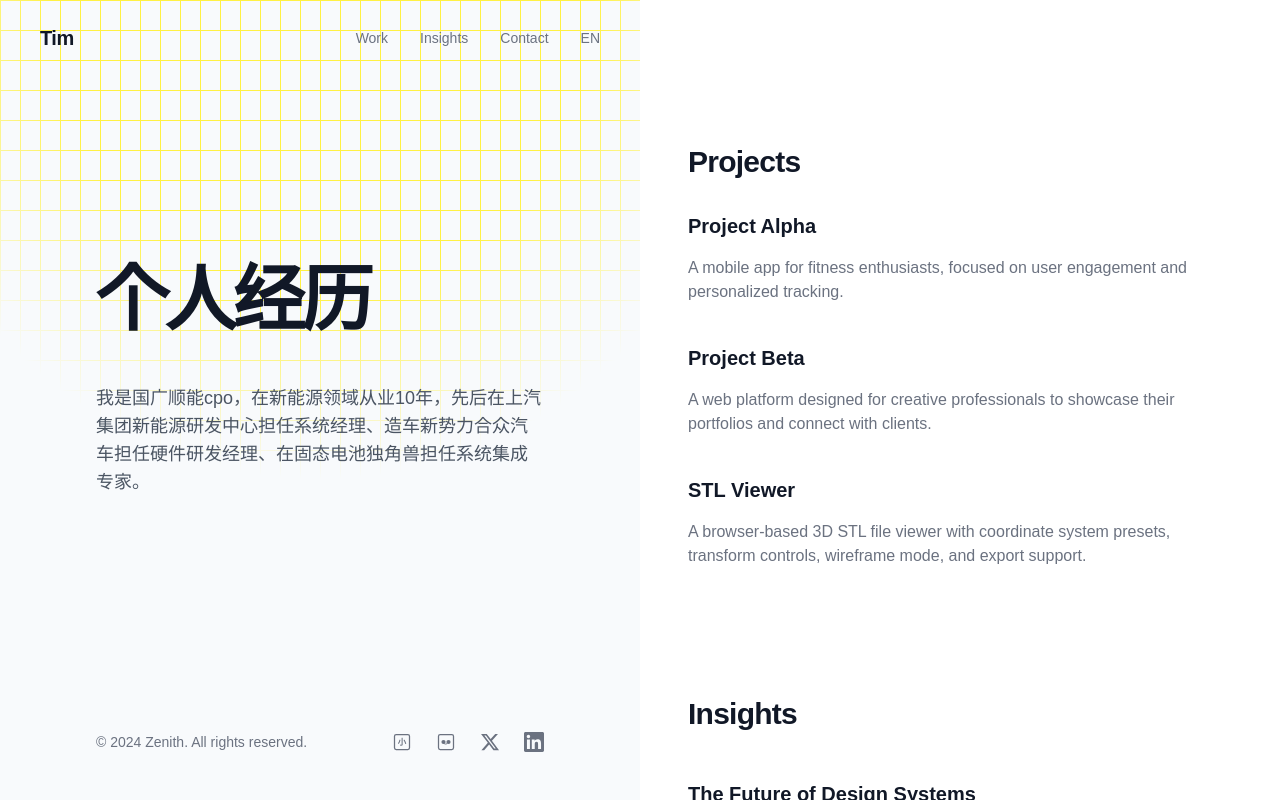
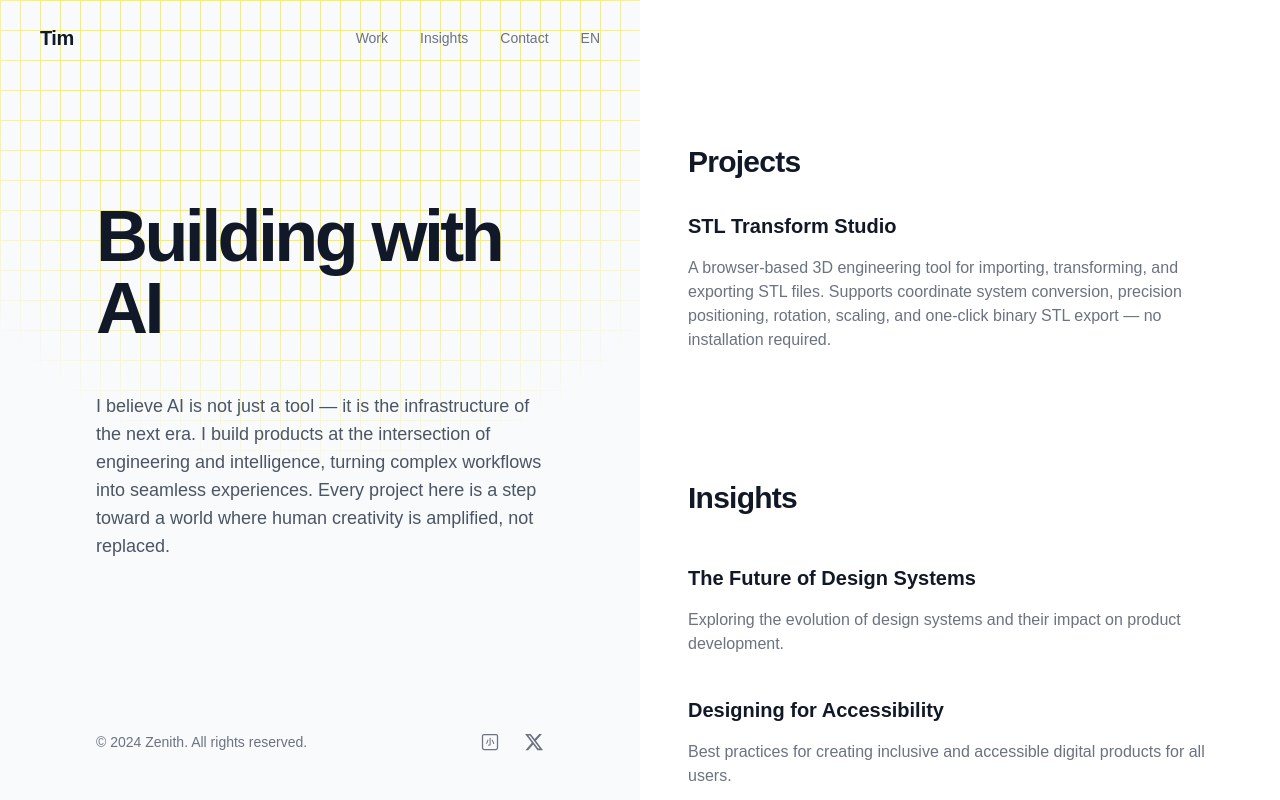
Before and after one commit to hongyan199048/wooho.github.io, a plain HTML site: page index.html in a window 1280 px wide. Drawn offline with nearby package versions, Linux system fonts and the light colour scheme.

Commit message:
Update homepage: AI vision, STL Transform Studio project, social links

```diff
--- a/index.html
+++ b/index.html
@@ -171,11 +171,11 @@
 <main class="flex-1 flex items-center px-6 sm:px-10 lg:px-20 xl:px-24 relative z-10">
 <div class="max-w-lg mx-auto lg:mx-0">
 <div class="flex flex-col items-start space-y-12 opacity-0 animate-slide-up">
-<h1 class="text-gray-900 dark:text-white text-5xl md:text-7xl font-bold tracking-tighter leading-tight font-display" data-en="Personal Experience" data-zh="个人经历">
-                        个人经历
+<h1 class="text-gray-900 dark:text-white text-5xl md:text-7xl font-bold tracking-tighter leading-tight font-display" data-en="Building with AI" data-zh="以 AI 构建未来">
+                        Building with AI
                     </h1>
-    <p class="text-gray-600 dark:text-gray-400 text-base md:text-lg font-light leading-relaxed" data-en="I am the CPO of Guoguang Shunneng, with 10 years of experience in the new energy sector, having served as System Manager at SAIC Group's New Energy R&D Center, Hardware R&D Manager at NIO's rival Hozon Auto, and System Integration Expert at a solid-state battery unicorn." data-zh="我是国广顺能cpo，在新能源领域从业10年，先后在上汽集团新能源研发中心担任系统经理、造车新势力合众汽车担任硬件研发经理、在固态电池独角兽担任系统集成专家。">
-                        我是国广顺能cpo，在新能源领域从业10年，先后在上汽集团新能源研发中心担任系统经理、造车新势力合众汽车担任硬件研发经理、在固态电池独角兽担任系统集成专家。
+    <p class="text-gray-600 dark:text-gray-400 text-base md:text-lg font-light leading-relaxed" data-en="I believe AI is not just a tool — it is the infrastructure of the next era. I build products at the intersection of engineering and intelligence, turning complex workflows into seamless experiences. Every project here is a step toward a world where human creativity is amplified, not replaced." data-zh="我相信 AI 不只是工具，而是下一个时代的基础设施。我在工程与智能的交汇处构建产品，将复杂的工作流转化为流畅的体验。这里的每一个项目，都是迈向「人类创造力被放大而非取代」世界的一步。">
+                        I believe AI is not just a tool — it is the infrastructure of the next era. I build products at the intersection of engineering and intelligence, turning complex workflows into seamless experiences. Every project here is a step toward a world where human creativity is amplified, not replaced.
                     </p>
                             </div>
                         </div>
@@ -185,31 +185,16 @@
 <p class="text-gray-500 dark:text-gray-400 text-sm">© 2024 Zenith. All rights reserved.</p>
 <div class="flex justify-center gap-6">
 <!-- 小红书图标 -->
-<a class="text-gray-500 dark:text-gray-400 hover:text-gray-900 dark:hover:text-white transition-colors" href="#">
+<a class="text-gray-500 dark:text-gray-400 hover:text-gray-900 dark:hover:text-white transition-colors" href="https://www.xiaohongshu.com/user/profile/54e56a57e7798913e0cb2bd2" target="_blank" rel="noopener noreferrer" aria-label="小红书">
 <svg aria-hidden="true" class="h-5 w-5" fill="currentColor" viewBox="0 0 24 24">
 <rect x="3" y="3" width="18" height="18" rx="2" stroke="currentColor" stroke-width="1.5" fill="none"/>
 <text x="12" y="16" text-anchor="middle" font-family="PingFang SC, sans-serif" font-size="10" font-weight="bold">小</text>
 </svg>
 </a>
-<!-- 微信图标 -->
-<a class="text-gray-500 dark:text-gray-400 hover:text-gray-900 dark:hover:text-white transition-colors" href="#">
-<svg aria-hidden="true" class="h-5 w-5" fill="currentColor" viewBox="0 0 24 24">
-<rect x="3" y="3" width="18" height="18" rx="2" stroke="currentColor" stroke-width="1.5" fill="none"/>
-<circle cx="9" cy="12" r="2.5" fill="currentColor"/>
-<circle cx="15" cy="12" r="2.5" fill="currentColor"/>
-<path d="M9 12c0 1.38 1.12 2.5 2.5 2.5s2.5-1.12 2.5-2.5" stroke="currentColor" stroke-width="1" fill="none"/>
-</svg>
-</a>
-<!-- X (原Twitter) 图标 -->
-<a class="text-gray-500 dark:text-gray-400 hover:text-gray-900 dark:hover:text-white transition-colors" href="#">
+<!-- X 图标 -->
+<a class="text-gray-500 dark:text-gray-400 hover:text-gray-900 dark:hover:text-white transition-colors" href="https://x.com/home" target="_blank" rel="noopener noreferrer" aria-label="X">
 <svg aria-hidden="true" class="h-5 w-5" fill="currentColor" viewBox="0 0 24 24">
 <path d="M18.244 2.25h3.308l-7.227 8.26 8.502 11.24H16.17l-5.214-6.817L4.99 21.75H1.68l7.73-8.835L1.254 2.25H8.08l4.713 6.231zm-1.161 17.52h1.833L7.084 4.126H5.117z"></path>
-</svg>
-</a>
-<!-- LinkedIn图标 -->
-<a class="text-gray-500 dark:text-gray-400 hover:text-gray-900 dark:hover:text-white transition-colors" href="#">
-<svg aria-hidden="true" class="h-5 w-5" fill="currentColor" viewBox="0 0 24 24">
-<path d="M20.447 20.452h-3.554v-5.569c0-1.328-.027-3.037-1.852-3.037-1.853 0-2.136 1.445-2.136 2.939v5.667H9.351V9h3.414v1.561h.046c.477-.9 1.637-1.85 3.37-1.85 3.601 0 4.267 2.37 4.267 5.455v6.286zM5.337 7.433c-1.144 0-2.063-.926-2.063-2.065 0-1.138.92-2.063 2.063-2.063 1.14 0 2.064.925 2.064 2.063 0 1.139-.925 2.065-2.064 2.065zm1.782 13.019H3.555V9h3.564v11.452zM22.225 0H1.771C.792 0 0 .774 0 1.729v20.542C0 23.227.792 24 1.771 24h20.451C23.2 24 24 23.227 24 22.271V1.729C24 .774 23.2 0 22.222 0h.003z"></path>
 </svg>
 </a>
                             </div>
@@ -222,16 +207,8 @@
     <h2 class="text-gray-900 dark:text-white text-3xl font-bold tracking-tight mb-8" data-en="Projects" data-zh="项目">Projects</h2>
     <div class="space-y-10">
         <div class="flex flex-col gap-4">
-            <a class="block font-display text-xl font-semibold text-gray-900 dark:text-white hover:underline" href="#" data-en="Project Alpha" data-zh="项目阿尔法">Project Alpha</a>
-            <p class="text-gray-500 dark:text-gray-400 text-base font-light" data-en="A mobile app for fitness enthusiasts, focused on user engagement and personalized tracking." data-zh="一款面向健身爱好者的移动应用，专注于用户参与度和个性化追踪。">A mobile app for fitness enthusiasts, focused on user engagement and personalized tracking.</p>
-                </div>
-        <div class="flex flex-col gap-4">
-            <a class="block font-display text-xl font-semibold text-gray-900 dark:text-white hover:underline" href="#" data-en="Project Beta" data-zh="项目贝塔">Project Beta</a>
-            <p class="text-gray-500 dark:text-gray-400 text-base font-light" data-en="A web platform designed for creative professionals to showcase their portfolios and connect with clients." data-zh="一个为创意专业人士设计的网络平台，用于展示作品集并与客户建立联系。">A web platform designed for creative professionals to showcase their portfolios and connect with clients.</p>
-                </div>
-        <div class="flex flex-col gap-4">
-            <a class="block font-display text-xl font-semibold text-gray-900 dark:text-white hover:underline" href="/stl-viewer/" target="_blank" data-en="STL Viewer" data-zh="STL 查看器">STL Viewer</a>
-            <p class="text-gray-500 dark:text-gray-400 text-base font-light" data-en="A browser-based 3D STL file viewer with coordinate system presets, transform controls, wireframe mode, and export support." data-zh="基于浏览器的 3D STL 文件查看器，支持坐标系预设、变换控制、线框模式及导出功能。">A browser-based 3D STL file viewer with coordinate system presets, transform controls, wireframe mode, and export support.</p>
+            <a class="block font-display text-xl font-semibold text-gray-900 dark:text-white hover:underline" href="/stl-viewer/" target="_blank" data-en="STL Transform Studio" data-zh="STL 坐标编辑工具">STL Transform Studio</a>
+            <p class="text-gray-500 dark:text-gray-400 text-base font-light" data-en="A browser-based 3D engineering tool for importing, transforming, and exporting STL files. Supports coordinate system conversion, precision positioning, rotation, scaling, and one-click binary STL export — no installation required." data-zh="一款基于浏览器的 3D 工程工具，支持 STL 文件的导入、坐标系转换、精确定位与旋转缩放，并可一键导出二进制 STL——无需安装任何软件。">A browser-based 3D engineering tool for importing, transforming, and exporting STL files. Supports coordinate system conversion, precision positioning, rotation, scaling, and one-click binary STL export — no installation required.</p>
                 </div>
             </div>
         </div>
```
